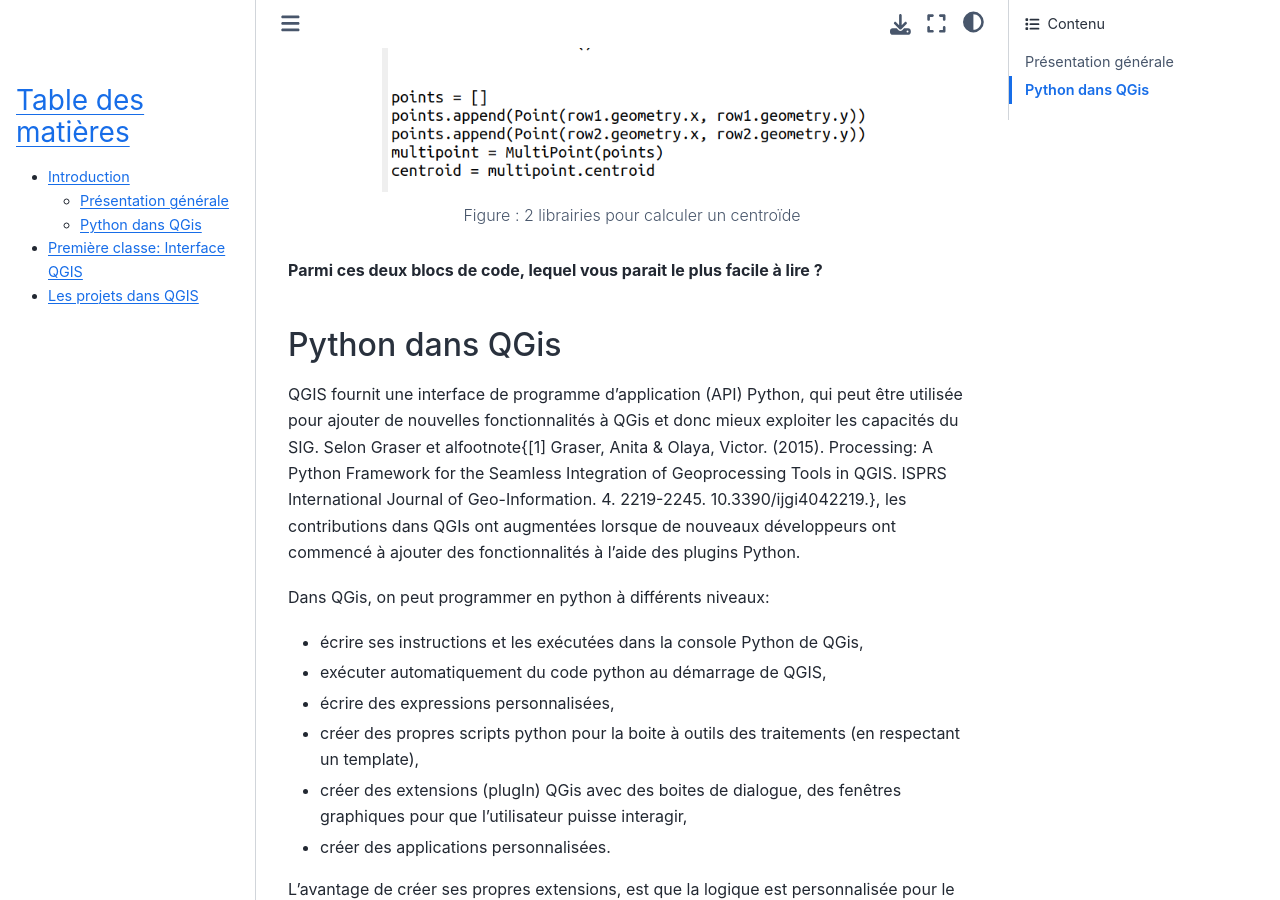
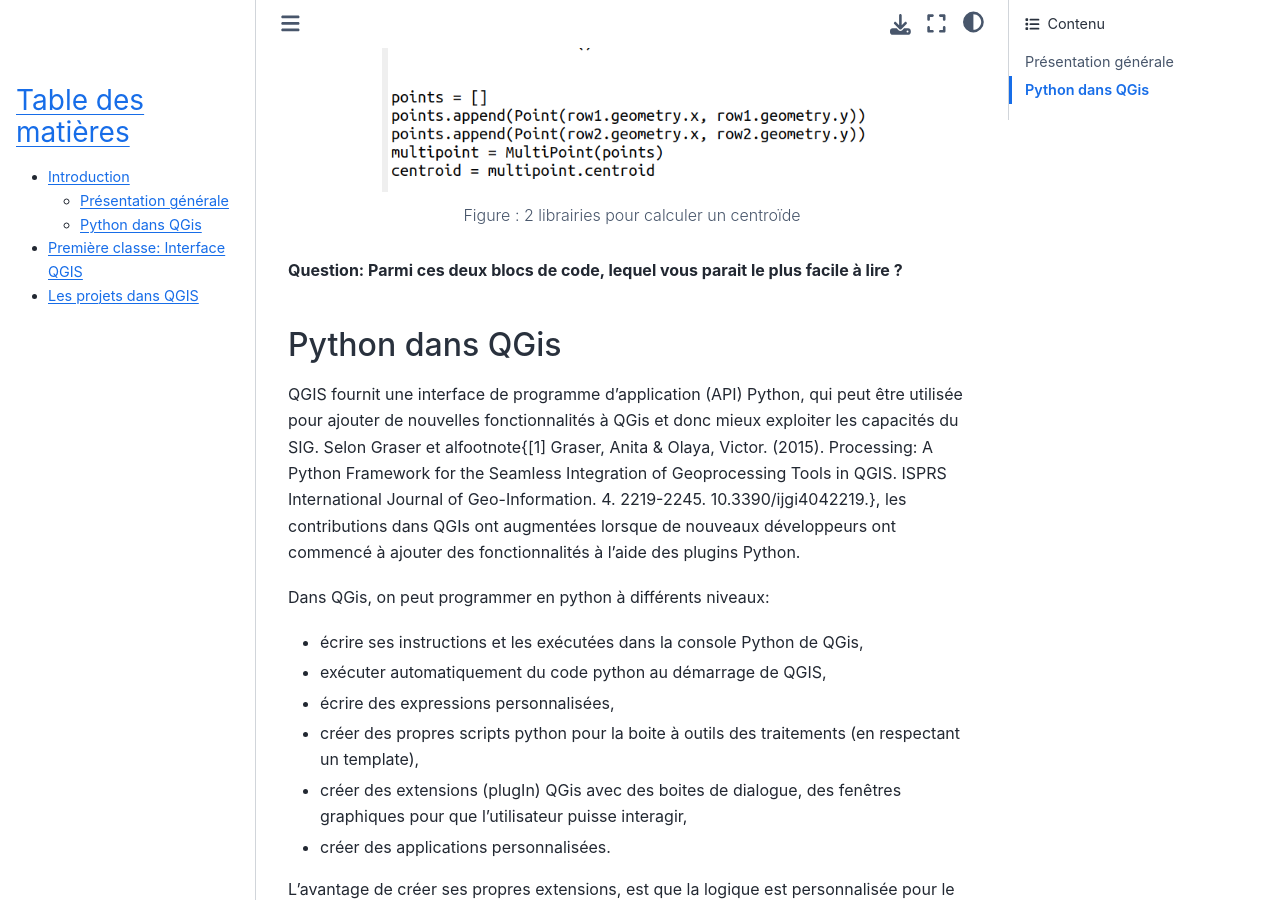
Before and after one commit to mdvandamme/ProgrammerPythonSousQGIS, a Sphinx documentation site: the page built from source/0_started.rst, in a window 1280 px wide and 900 px high, scrolled down 933 px. Built offline with Sphinx 7.4.7 and the Sphinx Book theme 1.1.4, drawn with Linux system fonts in a browser that asks for light colours.

Commit message:
tutorial prog en python dans SIG

```diff
--- a/source/0_started.rst
+++ b/source/0_started.rst
@@ -35,7 +35,7 @@
     Figure : 2 librairies pour calculer un centroïde
 
 
-**Parmi ces deux blocs de code, lequel vous parait le plus facile à lire ?**
+**Question: Parmi ces deux blocs de code, lequel vous parait le plus facile à lire ?**
 
 
 Python dans QGis
--- a/source/1_presentation.rst
+++ b/source/1_presentation.rst
@@ -18,7 +18,7 @@
 La structure de l'objet *iface* est une classe de type *QgsInterface*. Cette classe est représentée dans la figure ci-dessus. On peut donc voir qu'une application QGis (représenté par *iface*) peut avoir plusieurs canvas.
 
 
-**Combien y'a-t-il de canvas ouvert dans votre application ?**
+**Question: Combien y'a-t-il de canvas ouvert dans votre application ?**
 
 *Solution:*
 
@@ -28,7 +28,8 @@
     print (len(listCanvas))
 
 
-**Ajouter un nouveau canvas et modifier la couleur de fond.**
+<br/>
+**Question: Ajouter un nouveau canvas et modifier la couleur de fond.**
 
 Pour construire une couleur avec un code RGB: <br/>
 
```
